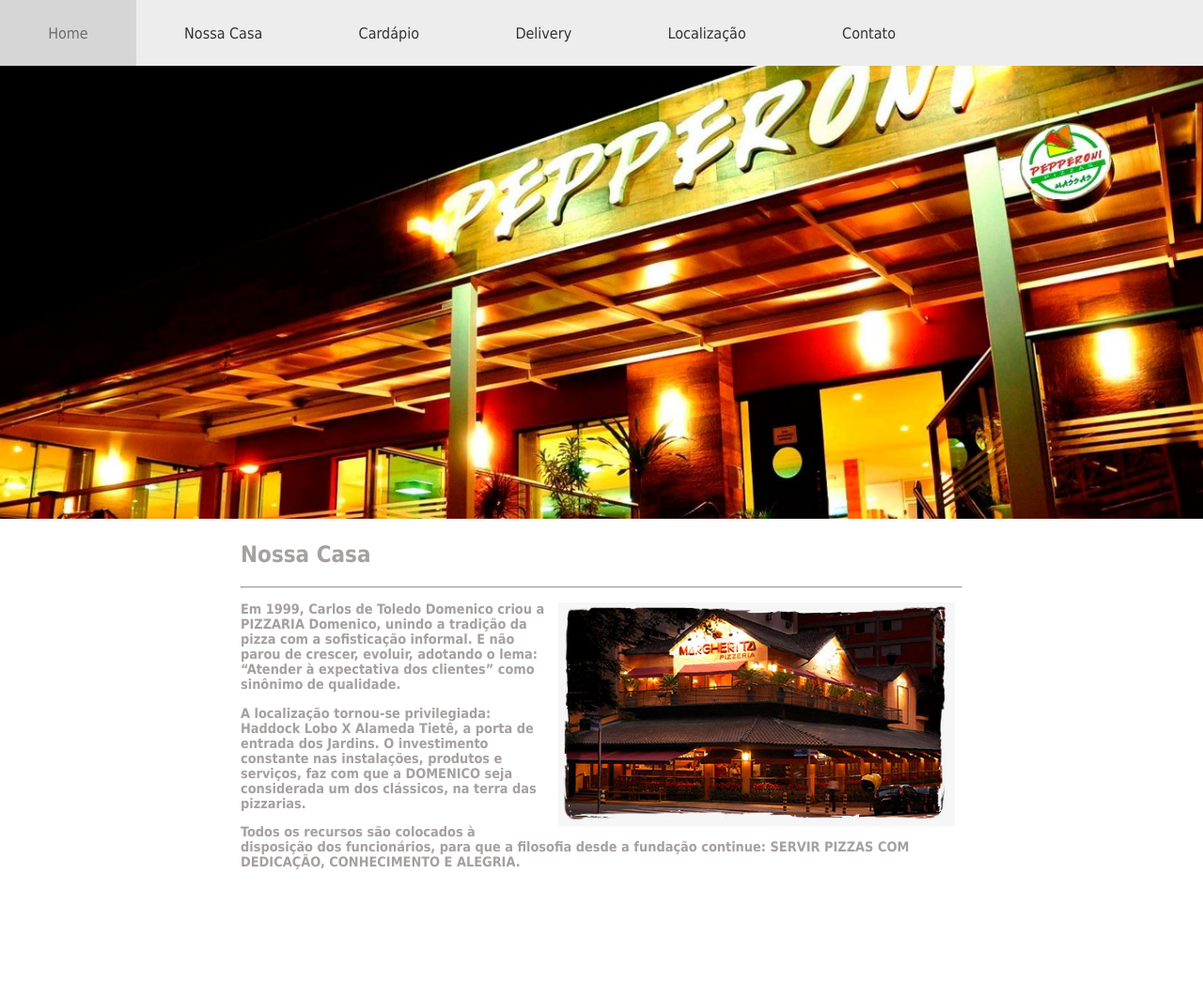
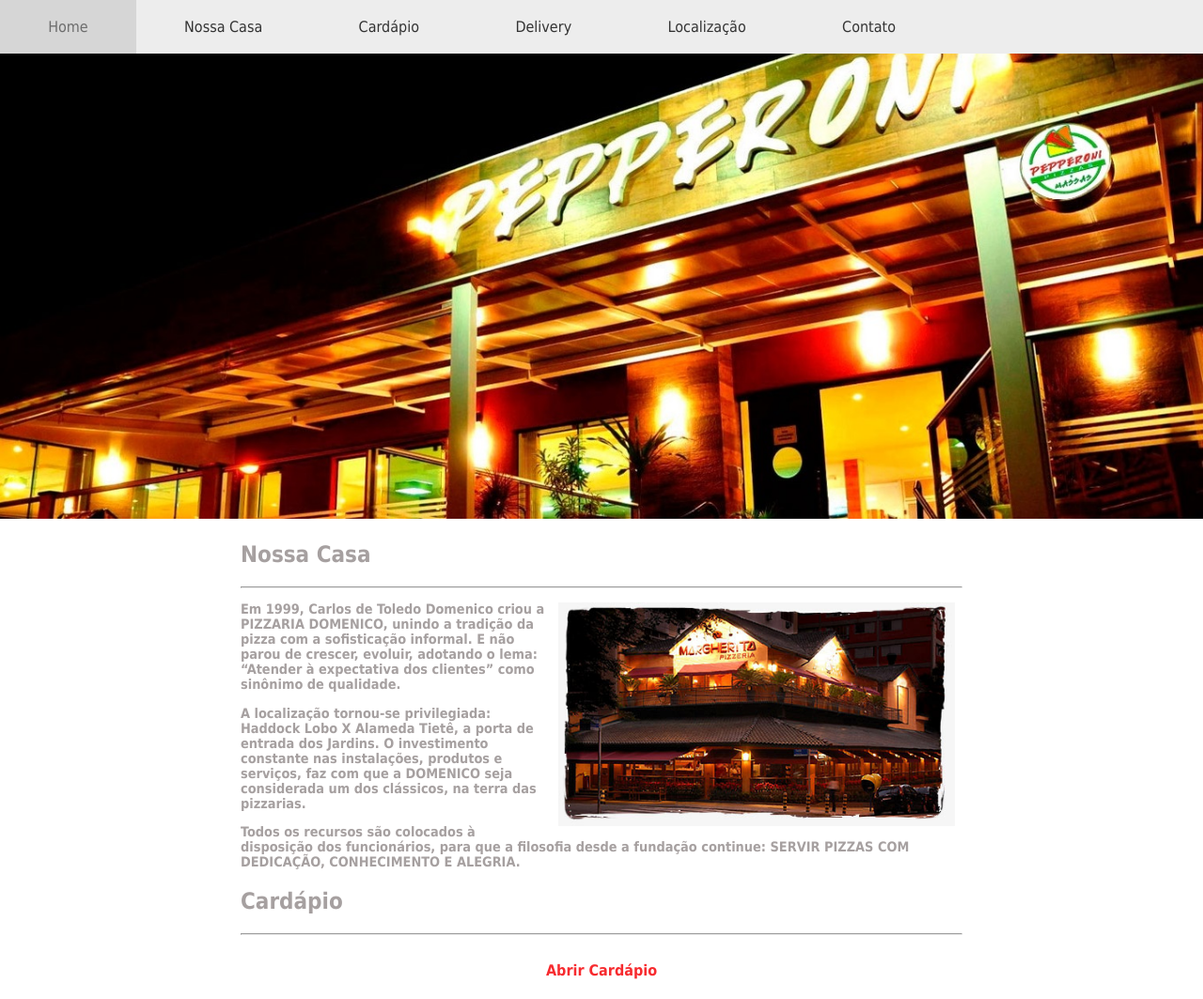
Before and after one commit to jonatahessa/Pizzaria, a plain HTML site: page index.html in a window 1280 px wide. Shown: the whole page at 94% size. Before the commit the page ends 925 px from the top, so only its background shows below. Drawn offline with Linux system fonts and the light colour scheme.

Commit message:
Avanços

```diff
--- a/estilo.css
+++ b/estilo.css
@@ -2,6 +2,11 @@ html, body {
   height: 100%;
   margin: 0;
   padding: 0;
+}
+
+#principal {
+  width: 100%;
+  height: 100%;
 }
 
 #menu ul {
@@ -23,7 +28,7 @@ html, body {
   background-color: #EDEDED;
 	color: #333;
 	text-decoration: none;
-	padding: 2% 4%;
+	padding: 1.5% 4%;
 	float: left;
   transition: 1s;
 }
@@ -41,14 +46,14 @@ html, body {
   width: 100%;
 }
 
-#nossacasa {
+.sessoes {
   width: 60%;
   right: 0;
   left: 0;
   margin: auto;
 }
 
-#nossacasa h1 {
+.titulos {
   font-family: Tahoma;
   font-weight: bold;
   color: #a6a0a0;
@@ -87,3 +92,27 @@ html, body {
   width: 100%;
   max-width: 450px;
 }
+
+.mostrar {
+  display: none;
+}
+
+#sessaocardapio button {
+  border: none;
+  background-color: white;
+  font-family: Tahoma;
+  font-weight: bold;
+  color: #f72b2f;
+  transition: 1s;
+  width: 40%;
+  height: 60px;
+  font-size: 100%;
+  left: 0;
+  right: 0;
+  position: absolute;
+  margin: auto;
+}
+
+#sessaocardapio button:hover {
+  color: #7f7676;
+}
--- a/index.html
+++ b/index.html
@@ -22,15 +22,33 @@
         <img src="_imagens/img1.jpg">
       </div>
 
-      <div id="nossacasa">
-        <h1>Nossa Casa</h1>
+      <div class="sessoes" id="nossacasa">
+        <h1 class="titulos">Nossa Casa</h1>
         <hr/>
         <div id="fachada">
           <img src="_imagens/FachadaPizzaria.jpg">
         </div>
-        <p>Em 1999, Carlos de Toledo Domenico criou a PIZZARIA Domenico, unindo a tradição da pizza com a sofisticação informal. E não parou de crescer, evoluir, adotando o lema: “Atender à expectativa dos clientes” como sinônimo de qualidade.</p>
+        <p>Em 1999, Carlos de Toledo Domenico criou a PIZZARIA DOMENICO, unindo a tradição da pizza com a sofisticação informal. E não parou de crescer, evoluir, adotando o lema: “Atender à expectativa dos clientes” como sinônimo de qualidade.</p>
         <p>A localização tornou-se privilegiada: Haddock Lobo X Alameda Tietê, a porta de entrada dos Jardins. O investimento constante nas instalações, produtos e serviços, faz com que a DOMENICO seja considerada um dos clássicos, na terra das pizzarias.</p>
         <p>Todos os recursos são colocados à disposição dos funcionários, para que a filosofia desde a fundação continue: SERVIR PIZZAS COM DEDICAÇÃO, CONHECIMENTO E ALEGRIA.</p>
+      </div>
+
+      <div class="sessoes" id="sessaocardapio">
+        <h1 class="titulos">Cardápio</h1>
+        <hr/>
+        <button type="button" name="abrecardapio">Abrir Cardápio</button>
+        <div class="mostrar">
+        <button class="buttonsfechar" type="button" name="fecharcardapio">Fechar Cardápio</button>
+        <table>
+          <tr>
+            <th>Número</th>
+            <th>Sabor</th>
+            <th>Ingredientes</th>
+            <th>Preço</th>
+          </tr>
+        </table>
+        <button class="buttonsfechar" type="button" name="fecharcardapio">Fechar Cardápio</button>
+        </div>
       </div>
     </section>
   </body>
```
